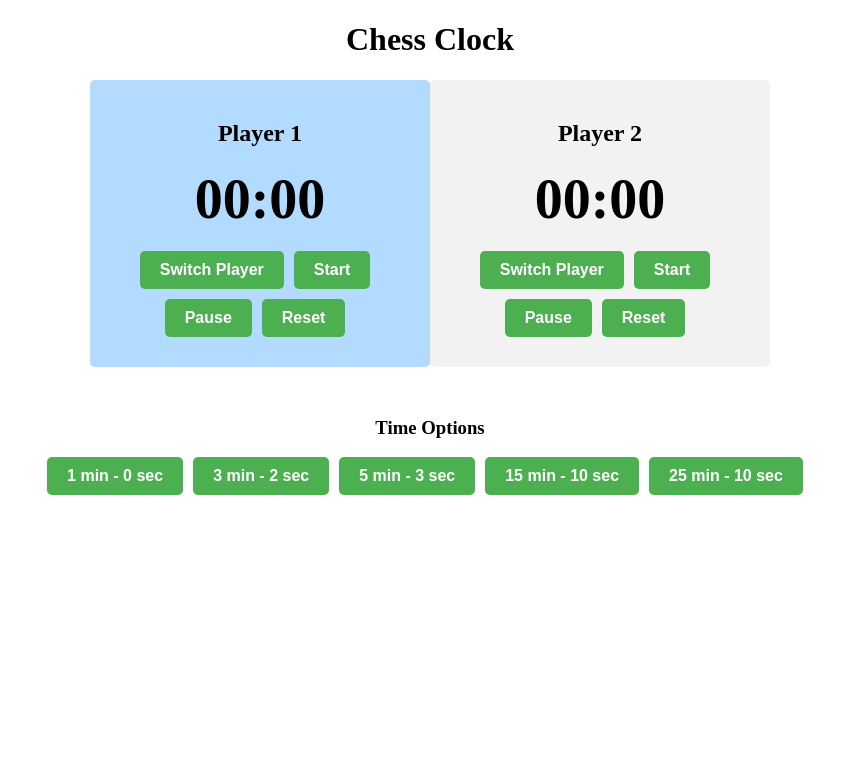
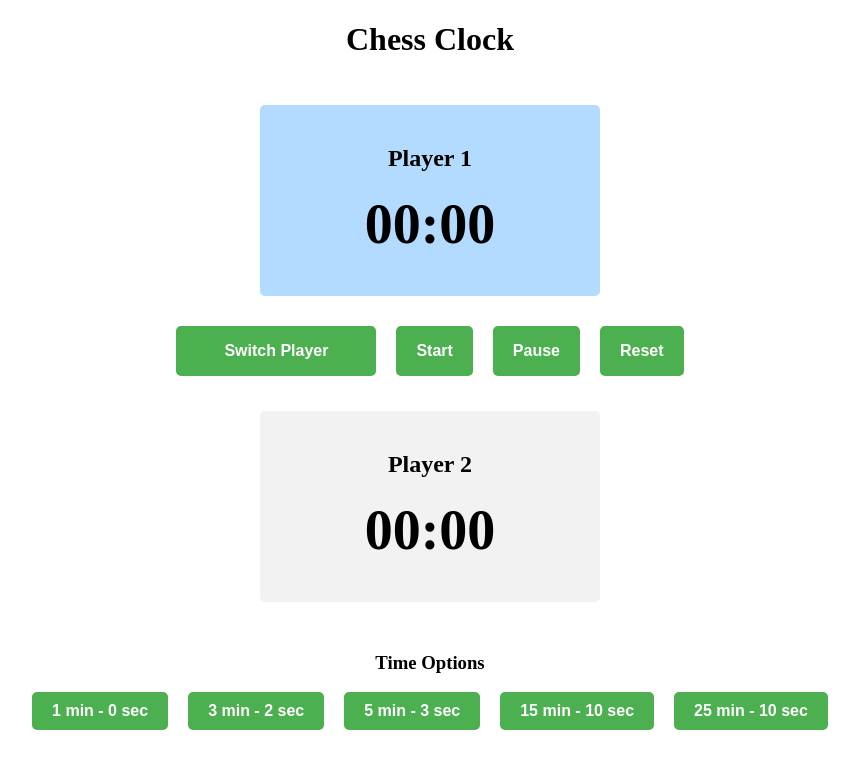
Before and after one commit to emir-sabic/chess-clockapp, an Angular app: page / in a window 1280 px wide. Shown: the top 768 px of the page, without its empty margins (210-1069 px from the left). Built offline with nearby package versions, Linux system fonts and the light colour scheme.

Commit message:
Design changes and README written

```diff
--- a/src/app/chess-clock/chess-clock.component.css
+++ b/src/app/chess-clock/chess-clock.component.css
@@ -15,6 +15,7 @@
   background-color: #f2f2f2;
   margin-bottom: 20px;
   border-radius: 5px;
+  margin-top: 25px;
 }
 
 .clock.active {
@@ -27,16 +28,14 @@
   margin-bottom: 20px;
 }
 
-.controls {
-  margin-top: 20px;
-}
-
 .options {
   margin-top: 30px;
 }
 
+
 button {
   margin-right: 10px;
+  margin-left: 10px;
   margin-bottom: 10px;
   padding: 10px 20px;
   font-size: 16px;
@@ -46,6 +45,27 @@ button {
   border: none;
   border-radius: 5px;
   cursor: pointer;
+  contet-align: center;
+}
+
+.switch-button {
+  color: white;
+  width: 200px;
+  height: 50px;
+  order: -1;
+
+}
+.clocks {
+  display: flex;
+  flex-direction: column;
+  align-items: center;
+}
+
+.controls {
+margin-top: 20px;
+  display: flex;
+  justify-content: center;
+  margin-top: 10px;
 }
 
 button:hover {
--- a/src/app/chess-clock/chess-clock.component.html
+++ b/src/app/chess-clock/chess-clock.component.html
@@ -4,22 +4,16 @@
     <div class="clock" [ngClass]="{'active': currentPlayer === 1}">
       <h2>Player 1</h2>
       <div class="timer">{{ formatMinutesSeconds(player1Time) }}</div>
-      <div class="controls">
-        <button (click)="switchPlayer()">Switch Player</button>
-        <button (click)="startTimer()">Start</button>
-        <button (click)="pauseTimer()">Pause</button>
-        <button (click)="resetTimer()">Reset</button>
-      </div>
+    </div>
+    <div class="controls">
+      <button class="switch-button" (click)="switchPlayer()">Switch Player</button>
+      <button (click)="startTimer()">Start</button>
+      <button (click)="pauseTimer()">Pause</button>
+      <button (click)="resetTimer()">Reset</button>
     </div>
     <div class="clock" [ngClass]="{'active': currentPlayer === 2}">
       <h2>Player 2</h2>
       <div class="timer">{{ formatMinutesSeconds(player2Time) }}</div>
-      <div class="controls">
-        <button (click)="switchPlayer()">Switch Player</button>
-        <button (click)="startTimer()">Start</button>
-        <button (click)="pauseTimer()">Pause</button>
-        <button (click)="resetTimer()">Reset</button>
-      </div>
     </div>
   </div>
   <div class="options">
```
Also changed, not shown: 1 other file (tests, documents, lock files or other folders).
